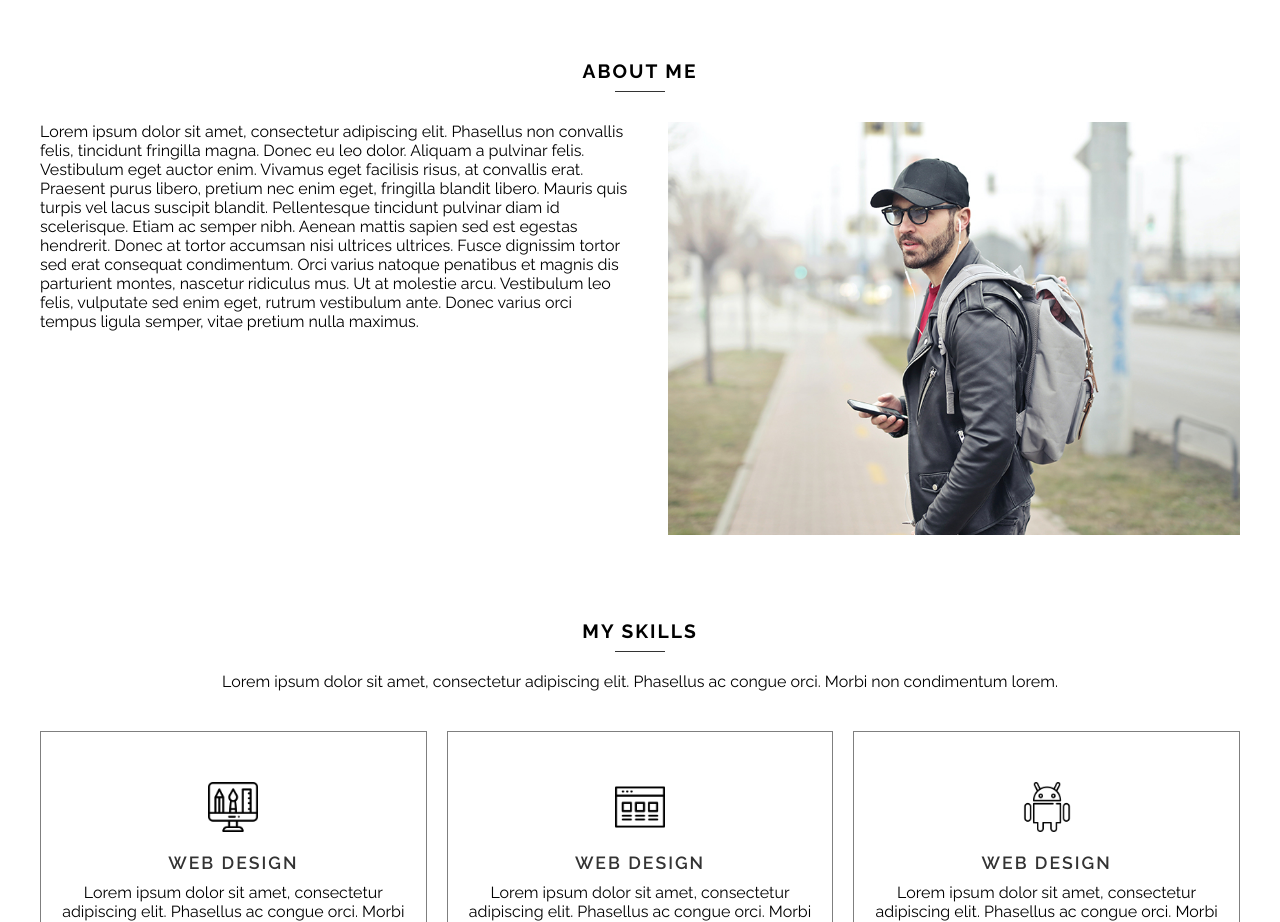
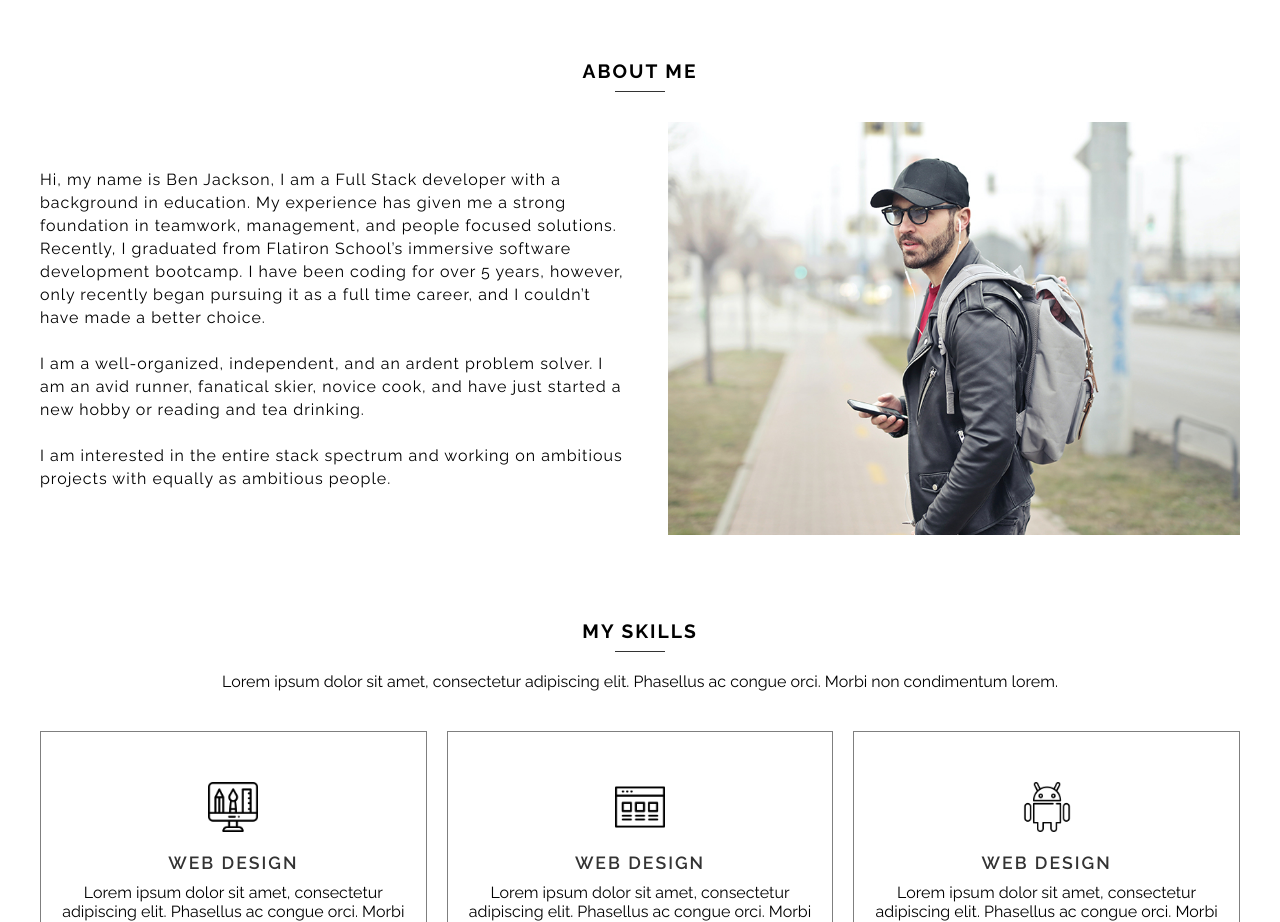
Before and after one commit to BenjacksonSE/portfolio, a React (Create React App) app: page / in a window 1280 px wide. Shown: the part 820-1742 px from the top of the page. Built offline with nearby package versions, Linux system fonts and the light colour scheme.

Commit message:
Added relevent about section

```diff
--- a/src/components/About/About.js
+++ b/src/components/About/About.js
@@ -11,7 +11,7 @@ const About = () => {
       <div className={classes.content}>
         <div className={classes.content__text}>
           <p>
-            Lorem ipsum dolor sit amet, consectetur adipiscing elit. Phasellus non convallis felis, tincidunt fringilla magna. Donec eu leo dolor. Aliquam a pulvinar felis. Vestibulum eget auctor enim. Vivamus eget facilisis risus, at convallis erat. Praesent purus libero, pretium nec enim eget, fringilla blandit libero. Mauris quis turpis vel lacus suscipit blandit. Pellentesque tincidunt pulvinar diam id scelerisque. Etiam ac semper nibh. Aenean mattis sapien sed est egestas hendrerit. Donec at tortor accumsan nisi ultrices ultrices. Fusce dignissim tortor sed erat consequat condimentum. Orci varius natoque penatibus et magnis dis parturient montes, nascetur ridiculus mus. Ut at molestie arcu. Vestibulum leo felis, vulputate sed enim eget, rutrum vestibulum ante. Donec varius orci tempus ligula semper, vitae pretium nulla maximus.
+            <br></br><br></br>Hi, my name is Ben Jackson, I am a Full Stack developer with a background in education.  My experience has given me a strong foundation in teamwork, management, and people focused solutions.  Recently, I graduated from Flatiron School’s immersive software development bootcamp.  I have been coding for over 5 years, however, only recently began pursuing it as a full time career, and I couldn’t have made a better choice.<br></br><br></br>I am a well-organized, independent, and an ardent problem solver.  I am an avid runner, fanatical skier, novice cook, and have just started a new hobby or reading and tea drinking.<br></br><br></br>I am interested in the entire stack spectrum and working on ambitious projects with equally as ambitious people.
           </p>
         </div>
         <div className={classes.content__imgBox}>
--- a/src/components/About/About.module.scss
+++ b/src/components/About/About.module.scss
@@ -43,6 +43,13 @@
   &__text{
     width: 49%;
     min-width: 49%;
+
+    p{
+      font-size: 1em;
+      letter-spacing: 1px;
+      font-weight: 400;
+      line-height: 23px;
+    }
   }
   &__imgBox{
     margin-left: 40px;
--- a/src/components/Projects/Projects.module.scss
+++ b/src/components/Projects/Projects.module.scss
@@ -8,7 +8,7 @@
   padding-top: 80px;
   background: $white2;
   display: inline-block;
-  scroll-margin-top: 40px;
+  scroll-margin-top: -10vh;
 }
 .title{
   width: 100%;
--- a/src/components/Skills/Skills.module.scss
+++ b/src/components/Skills/Skills.module.scss
@@ -7,6 +7,7 @@
   padding: 0 40px;
   padding-top: 80px;
   background: $white2;
+  scroll-margin-top: -10vh;
 }
 .title{
   width: 100%;
```
